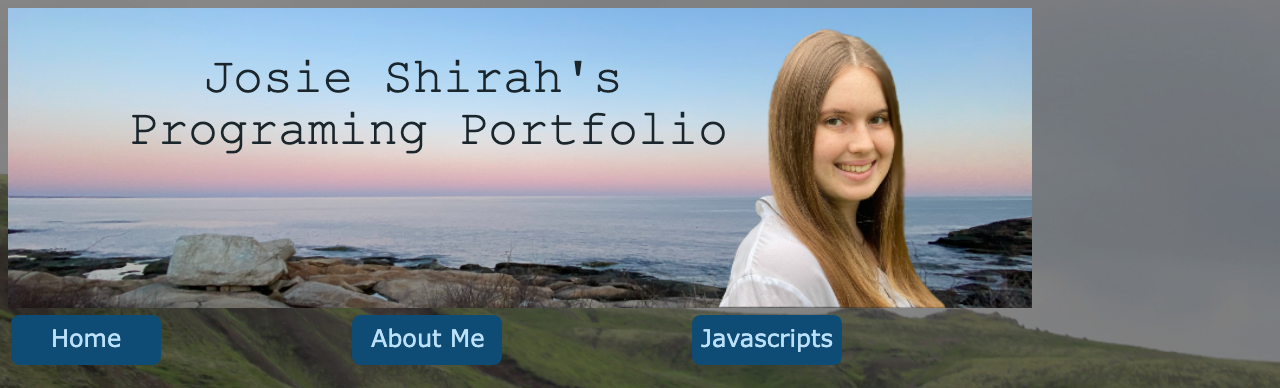
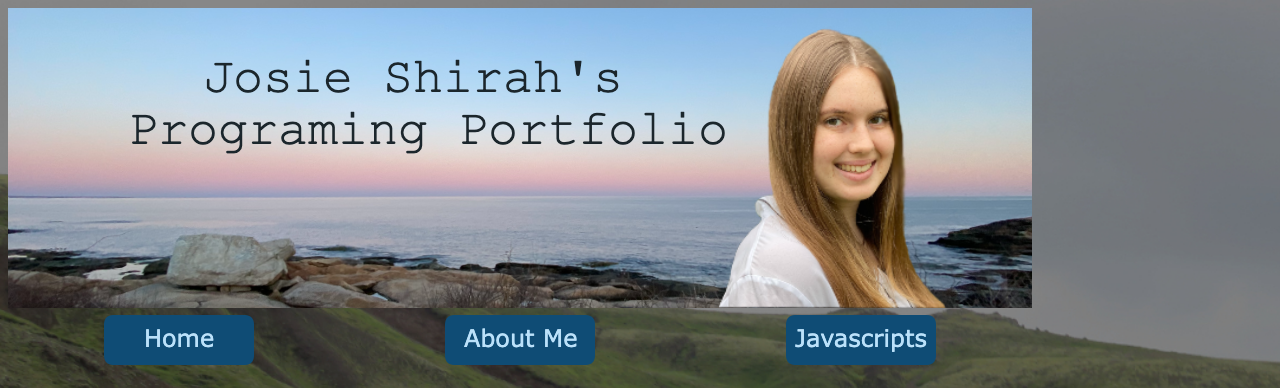
Before and after one commit to jshirah/jshirah.github.io, a plain HTML site: page about.html in a window 1280 px wide. Shown: the top 388 px of the page. Drawn offline with Linux system fonts and the light colour scheme.

Commit message:
Update about.html

```diff
--- a/about.html
+++ b/about.html
@@ -16,9 +16,9 @@
         <div id="aboutme">
         <table width="1024px">
             <tr>
-                 <td><a href="index.html"><img src="homebutton2.png" class="center"></a></td>
-                <td><a href="about.html"><img src="aboutmebutton2.png" class="center"></a></td>
-                <td><a href="javascripts.html"><img src="javascriptsbutton2.png" class="center"></a></td>
+                 <td align="center"><a href="index.html"><img src="homebutton2.png"></a></td>
+                <td align="center"><a href="about.html"><img src="aboutmebutton2.png"></a></td>
+                <td align="center"><a href="javascripts.html"><img src="javascriptsbutton2.png"></a></td>
             </tr>
         </table>
         <h1>About Me</h1>
```
